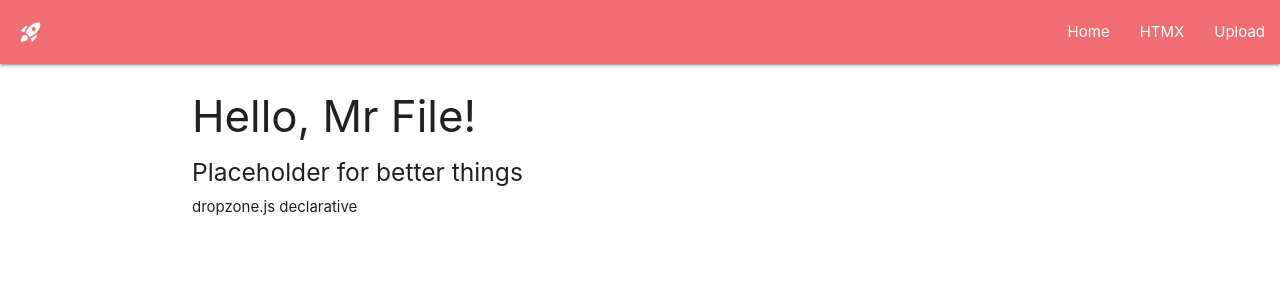
After one commit to Roburlion/djcrud, a Django app: page /upload_page in a window 1280 px wide. The commit adds this page. Shown: the top 300 px of the page. Run offline with Django 5.2, Linux system fonts and the light colour scheme; some libraries are stand-ins or nearby versions.

Commit message:
Add upload page with placeholder and update navigation

```diff
--- a/home/templates/home/base.html
+++ b/home/templates/home/base.html
@@ -17,6 +17,7 @@
             <ul id="nav-mobile" class="right hide-on-med-and-down">
                 <li><a href="/">Home</a></li>
                 <li><a href="/htmx_page">HTMX</a></li>
+                <li><a href="/upload_page">Upload</a></li>
             </ul>
         </div>
     </nav>
--- /dev/null
+++ b/home/templates/home/upload_page.html
@@ -0,0 +1,16 @@
+{% extends "home/base.html" %}
+
+{% block title %}Djailwind - Upload{% endblock %}
+
+{% block content %}
+<h3 class="text-3xl font-bold">
+    Hello, Mr File!
+</h3>
+
+<h5>Placeholder for better things</h5>
+<p>dropzone.js declarative</p>
+
+{% endblock %}
+{% block scripts %}
+<script src="https://unpkg.com/htmx.org@1.7.0"></script>
+{% endblock %}
--- a/home/urls.py
+++ b/home/urls.py
@@ -4,4 +4,5 @@ from . import views
 urlpatterns = [
     path('', views.home_page, name='home_page'),  # Maps the root URL to the homepage
     path('htmx_page', views.htmx_page, name='htmx_page'),
+    path('upload_page', views.upload_page, name='upload_page'),
 ]
--- a/home/views.py
+++ b/home/views.py
@@ -39,3 +39,8 @@ def log_htmx_button(request):
 
     # For non-HTMX requests, return the full HTMX page
     return render(request, 'home/htmx_page.html', {'button_logs': button_logs})
+
+def upload_page(request):
+    # Get updated logs
+    button_logs = get_button_logs()
+    return render(request, 'home/upload_page.html')
```
Also changed, not shown: README.md.
